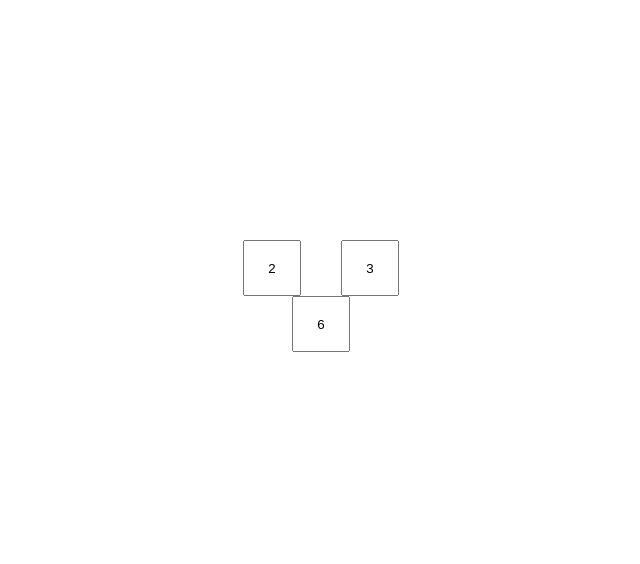
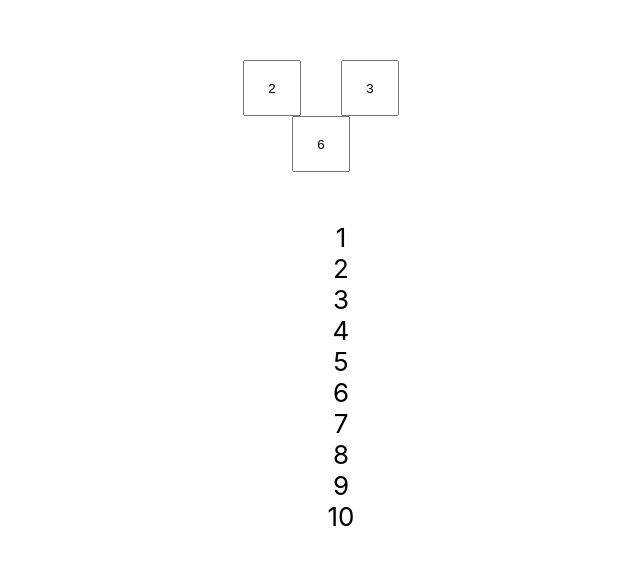
Before and after one commit to ruimage/multiply, a React (Create React App) app: page / in a window 1280 px wide. Shown: the part 104-668 px from the top of the page, without its empty margins (299-939 px from the left). Built offline with nearby package versions, Linux system fonts and the light colour scheme.

Commit message:
реализован колонки цифр

```diff
--- a/src/App.js
+++ b/src/components/App/App.js
@@ -1,5 +1,6 @@
 import './App.css';
 import {useEffect, useState} from "react";
+import MultiplyTable from "../MultiplyTable/MultiplyTable";
 
 
 function App() {
@@ -13,8 +14,9 @@ function App() {
     setFactor1(Math.floor(Math.random()*10));
     setFactor2(Math.floor(Math.random()*10));
     setMultiplyTable(()=>{
-      const masterArray = new Array(10);
-      masterArray.map(value => value = new Array(10));
+      const masterArray = Array.from({length: 10}, (_, i) => i + 1);
+      //masterArray.map(value => Array.from({length: 10}, (_, i) => i + 1));
+      return masterArray;
     })
   },[])
 
@@ -38,6 +40,7 @@ function App() {
           <input type="text" className="App-factor" value={result}/>
         </div>
 
+        <MultiplyTable valueArray={multiplyTable}/>
 
       </header>
     </div>
--- /dev/null
+++ b/src/components/MultiplyTable/MultiplyTable.css
@@ -0,0 +1,8 @@
+.mult{
+    margin-top: 50px;
+}
+
+.main-column{
+    display: flex;
+    flex-direction: column;
+}
--- /dev/null
+++ b/src/components/MultiplyTable/MultiplyTable.js
@@ -0,0 +1,14 @@
+import React from 'react';
+import './MultiplyTable.css'
+
+function MultiplyTable({valueArray}) {
+  return (
+    <div className="mult">
+      <div className="main-column">
+        {valueArray.map(valueArray => <div className="NumberLine">{valueArray}</div>)}
+      </div>
+    </div>
+  );
+}
+
+export default MultiplyTable;
--- a/src/index.js
+++ b/src/index.js
@@ -1,7 +1,7 @@
 import React from 'react';
 import ReactDOM from 'react-dom/client';
 import './index.css';
-import App from './App';
+import App from './components/App/App';
 import reportWebVitals from './reportWebVitals';
 
 const root = ReactDOM.createRoot(document.getElementById('root'));
```
Also changed, not shown: src/components/App/App.css (renamed from src/App.css), 1 other file (tests, documents, lock files or other folders).
